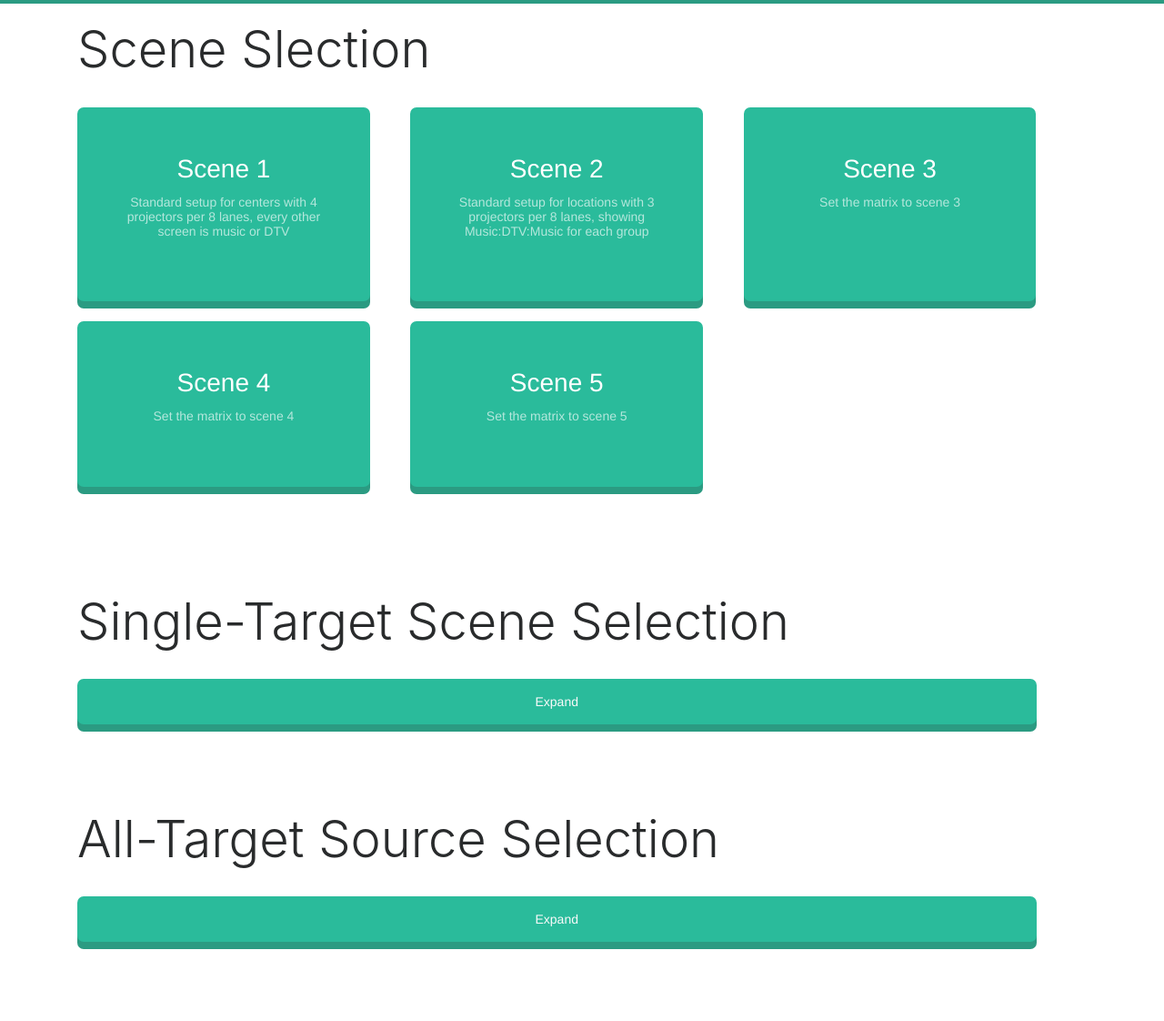
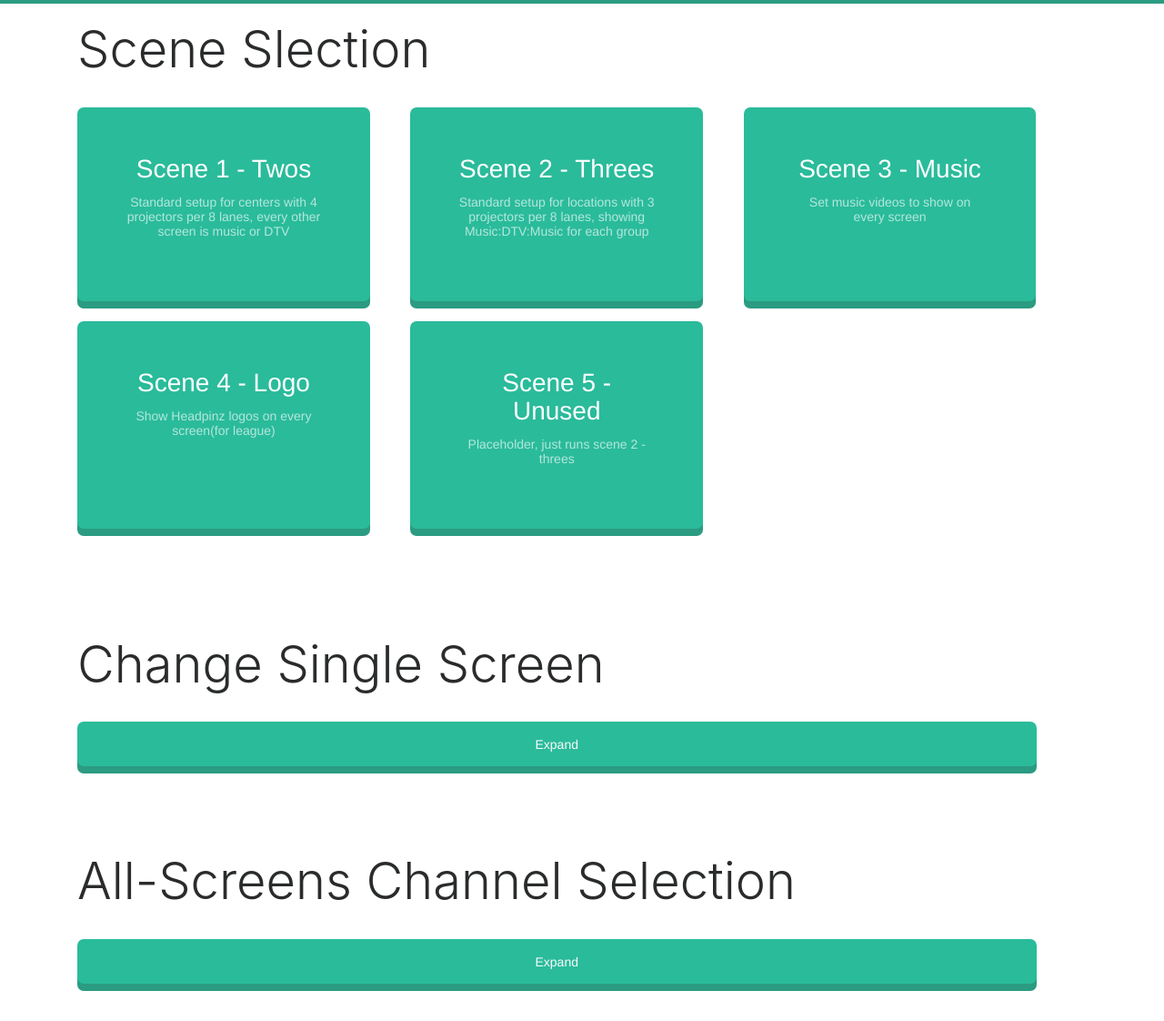
Before and after one commit to momosoftware/Ani-Mod-Matrix-Control, a Flask app: template templates/index.html in a window 1280 px wide. Shown: the part 78-1200 px from the top of the page at 91% size. Run offline with Flask 2, Linux system fonts and the light colour scheme; the template is opened without the code that fills it, so the values that code supplies are empty; parts of the project's set-up code (start-up, migrations or seed data) failed here and were passed over; some libraries are stand-ins or nearby versions.

Commit message:
Changes made to reflect HPN install and fix bugs along the way

```diff
--- a/app.py
+++ b/app.py
@@ -39,7 +39,7 @@ logger.addHandler(ch)
 
 app = Flask(__name__)
 miku = idol.idol(matrixCom,matrixType,musicSource,dtvSources,numberOfTargets)
-templateData = {'oi' : 'wassup', 'numberOfTargets' : int(numberOfTargets), 'numberOfSources' : len(dtvSources) + 1, 'dtvSources' : dtvSources, 'sourceNames' : sourceNames}
+templateData = {'oi' : 'wassup', 'numberOfTargets' : int(numberOfTargets), 'numberOfSources' : len(sourceNames), 'dtvSources' : dtvSources, 'sourceNames' : sourceNames}
 
 @app.route('/')
 def main():
@@ -66,8 +66,8 @@ def scene(number):
             miku.musicAllScene()
             templateData['message'] = "Ran the music all scene"
         elif number == '4':
-            miku.singleSourceScene(int(musicSource))
-            templateData['message'] = "Ran the single source scene with music source"
+            miku.singleSourceScene(int(12))
+            templateData['message'] = "Ran the single source scene with MMS2 source"
         elif number == '5':
             miku.standardSceneThrees()
             templateData['message'] = "Ran scene 5, standard scene threes"
@@ -88,28 +88,6 @@ def scene(number):
         else:
             templateData['errorMessage'] = "That's not a valid scene, please try 1-5"
             traceback.print_exc()
-#
-#    scenes = {'1' : miku.standardScene,
-#               '2' : miku.standardSceneThrees,
-#               '3' : miku.musicAllScene,
-#               '4' : miku.standardSceneThrees,
-#               '5' : miku.standardSceneThrees
-#        }
-#    else:
-#        scenes = {'1' : miku.standardScene,
-#               '2' : miku.standardScene,
-#               '3' : miku.standardScene,
-#               '4' : miku.standardScene,
-#               '5' : miku.standardScene
-#        }
-
-#    try:
-#        #call our scene from the dict depending on number passed in url
-#        scenes[number]()
-#    except AttributeError:
-#        templateData['message'] = "That's not a valid scene, please try 1-5"
-#        traceback.print_exc()
-
     return render_template('index.html', **templateData)
 
 @app.route('/matrix/<control>')
@@ -128,6 +106,8 @@ def matrix(control):
 def customScene(source, target):
     print('Source is: ' + str(source))
     print('Target is: ' + str(target))
+    source = int(source) + 1
+    target = int(target) + 1
     miku.customScene(source,target)
 
     templateData['message'] = "Sent source #" + str(int(source) + 1) + " to target #" + str(int(target) + 1)
@@ -137,7 +117,7 @@ def customScene(source, target):
 @app.route('/singleSourceAll/<source>')
 def singleSourceAll(source):
     print('Source is: ' + str(source))
-    miku.singleSourceScene(int(source))
+    miku.singleSourceScene(int(source)+1)
 
     templateData['message'] = "Sent " + sourceNames[int(source)] + " to all targets"
 
--- a/templates/index.html
+++ b/templates/index.html
@@ -177,7 +177,7 @@
                     <a class="cardanchor" href="/scene/1">
                         <div class="card card-inverse card-primary mb-3 text-center">
                             <div class="card-block">
-                                <h3 class="card-title">Scene 1</h3>
+                                <h3 class="card-title">Scene 1 - Twos</h3>
                                 <p class="card-text">Standard setup for centers with 4 projectors per 8 lanes, every other screen is music or DTV</p>
                             </div>
                         </div>
@@ -185,7 +185,7 @@
                     <a class="cardanchor" href="/scene/2">
                         <div class="card card-inverse card-primary mb-3 text-center">
                             <div class="card-block">
-                                <h3 class="card-title">Scene 2</h3>
+                                <h3 class="card-title">Scene 2 - Threes</h3>
                                 <p class="card-text">Standard setup for locations with 3 projectors per 8 lanes, showing Music:DTV:Music for each group</p>
                             </div>
                         </div>
@@ -193,24 +193,24 @@
                     <a class="cardanchor" href="/scene/3">
                         <div class="card card-inverse card-primary mb-3 text-center">
                             <div class="card-block">
-                                <h3 class="card-title">Scene 3</h3>
-                                <p class="card-text">Set the matrix to scene 3</p>
+                                <h3 class="card-title">Scene 3 - Music</h3>
+                                <p class="card-text">Set music videos to show on every screen</p>
                             </div>
                         </div>
                     </a>
                     <a class="cardanchor" href="/scene/4">
                         <div class="card card-inverse card-primary mb-3 text-center">
                             <div class="card-block">
-                                <h3 class="card-title">Scene 4</h3>
-                                <p class="card-text">Set the matrix to scene 4</p>
+                                <h3 class="card-title">Scene 4 - Logo</h3>
+                                <p class="card-text">Show Headpinz logos on every screen(for league)</p>
                             </div>
                         </div>
                     </a>
                     <a class="cardanchor" href="/scene/5">
                         <div class="card card-inverse card-primary mb-3 text-center">
                             <div class="card-block">
-                                <h3 class="card-title">Scene 5</h3>
-                                <p class="card-text">Set the matrix to scene 5</p>
+                                <h3 class="card-title">Scene 5 - Unused</h3>
+                                <p class="card-text">Placeholder, just runs scene 2 - threes</p>
                             </div>
                         </div>
                     </a>
@@ -240,7 +240,7 @@
             <br />
             <br />
             <br />
-            <h2 class="display-4">Single-Target Scene Selection</h2>
+            <h2 class="display-4">Change Single Screen</h2>
             <br />
             <a class="btn btn-primary collapsed" data-toggle="collapse" href="#singleProjList" role="button" aria-expanded="false" aria-controls="collapseExample">
                 Expand
@@ -266,7 +266,7 @@
             <br />
             <br />
             <br />
-            <h2 class="display-4">All-Target Source Selection</h2>
+            <h2 class="display-4">All-Screens Channel Selection</h2>
             <br />
             <a class="btn btn-primary collapsed" data-toggle="collapse" href="#singleSourceList" role="button" aria-expanded="false" aria-controls="collapseExample">
                 Expand
@@ -290,6 +290,11 @@
             </div>
         </div>
         <script type="text/javascript">
+
+            window.onload = function() {
+                history.pushState(null, null, '/');
+            };
+
             function genCustomSceneModal(target){
                 var sourceOpts = [];
                 {%for source in range(numberOfSources) %}
--- /dev/null
+++ b/wsgi.py
@@ -0,0 +1,4 @@
+from app import ap
+
+if __name__ == "__main__":
+    app.run()
```
Also changed, not shown: idol.ini (added, +11 -0 lines), idol.py (+28 -21 lines), 1 other file.
